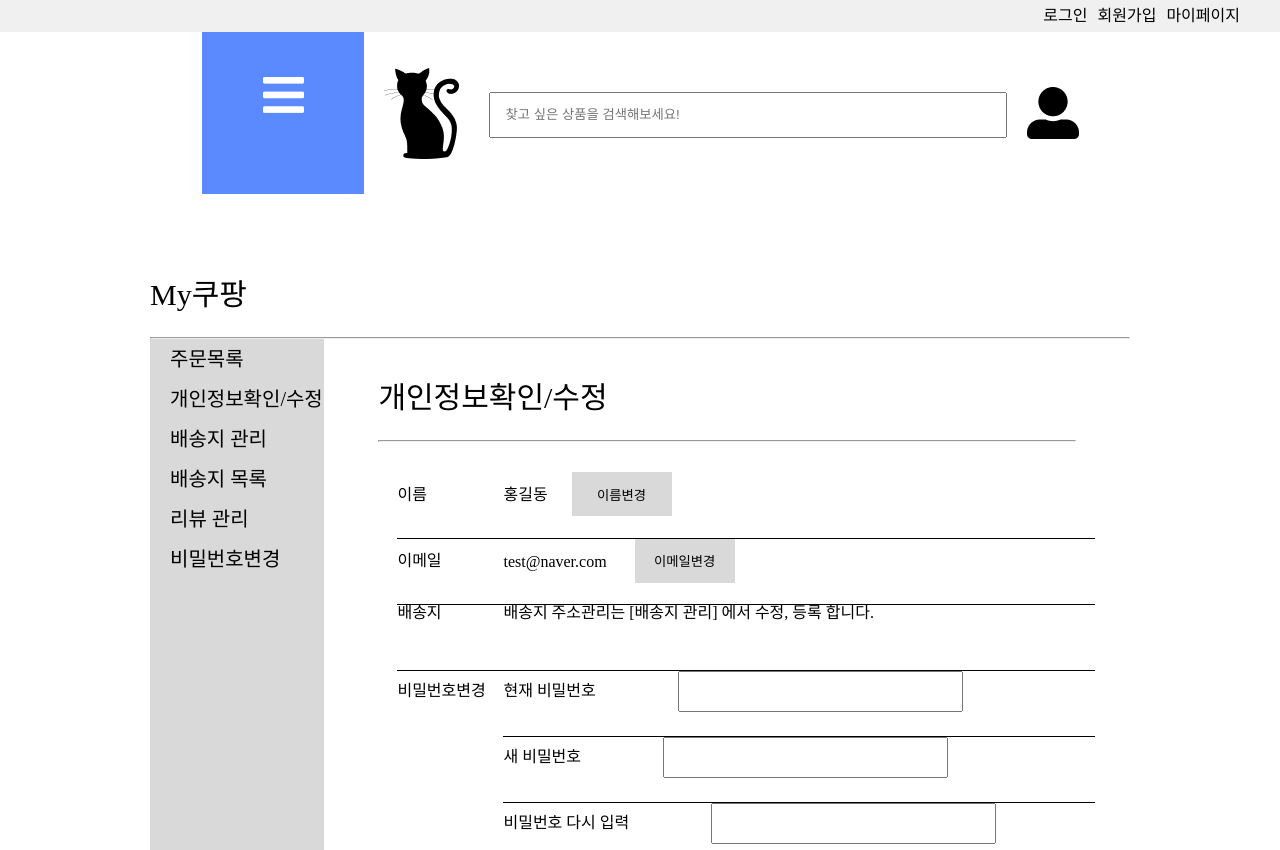
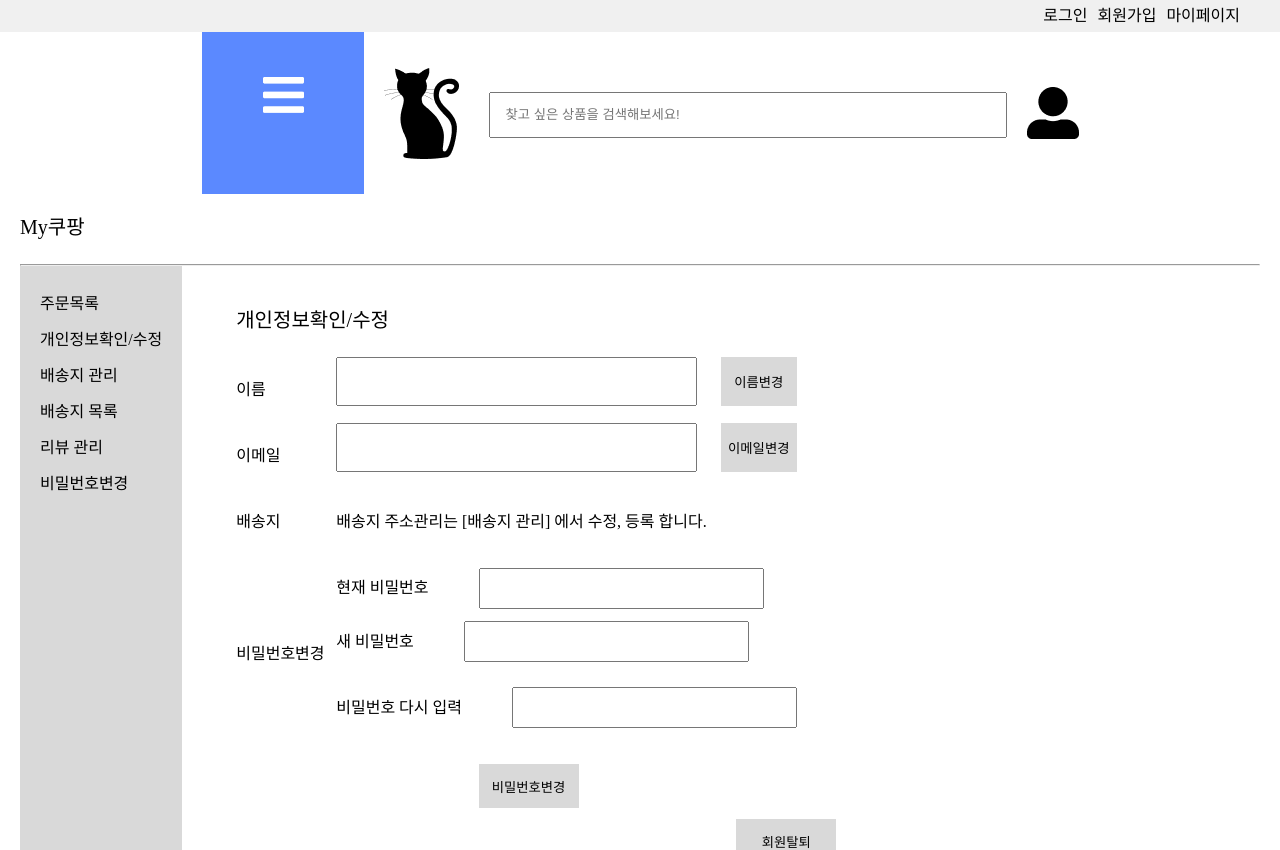
Before and after one commit to junior-pilot-project/product-sale-front, a React (Create React App) app: page /myPageMod in a window 1280 px wide. Shown: the top 850 px of the page. Built offline with nearby package versions, Linux system fonts and the light colour scheme.

Commit message:
feat. 마이페이지 개인정보확인/수정 기능추가

```diff
--- a/src/components/myPage/LeftTab.module.css
+++ b/src/components/myPage/LeftTab.module.css
@@ -1,19 +1,27 @@
 .borderBox {
   background-color: #d9d9d9;
-  width: 20%;
   height: 1286px;
+  white-space: nowrap;
 }
 
 .menuList {
   list-style: none;
   display: inline-block;
-  padding-left: 20px;
+  padding: 20px 20px 0;
+}
+
+.menuText {
+  font-size: 16px;
 }
 
 .menuList li a {
   text-decoration: none;
-  font-size: 20px;
+  font-size: 16px;
   margin: 10px 0;
+}
+
+a:hover {
+  color: #5b89ff;
 }
 
 li a:visited {
@@ -23,3 +31,14 @@ li a:visited {
 .textBlue {
   color: #5b89ff;
 }
+
+/* Mobile */
+@media (min-width: 365px) and (max-width: 767px) {
+  .menuList {
+    padding: 8px 0px 0 8px;
+  }
+
+  .menuList li a {
+    font-size: 12px;
+  }
+}
--- a/src/components/myPage/LeftTab.tsx
+++ b/src/components/myPage/LeftTab.tsx
@@ -10,7 +10,9 @@ const LeftTab = () => {
           <Link to={'/myPage'}>주문목록</Link>
         </li>
         <li className={`${styles.textBlue}`}>
-          <Link to={'/myPageMod'}>개인정보확인/수정</Link>
+          <Link className={`${styles.menuText}`} to={'/myPageMod'}>
+            개인정보확인/수정
+          </Link>
         </li>
         <li>
           <Link to={'/myPageLocation'}>배송지 관리</Link>
--- a/src/pages/DetailPage.module.css
+++ b/src/pages/DetailPage.module.css
@@ -48,12 +48,6 @@
   border: 1px solid black;
   color: black;
   margin: 0;
-  text-decoration: none;
-}
-
-label {
-  font-size: 20px;
-  color: black;
   text-decoration: none;
 }
 
--- a/src/pages/MyPage.module.css
+++ b/src/pages/MyPage.module.css
@@ -3,13 +3,16 @@ hr {
 }
 
 .myPage {
-  align-items: center;
-  margin: 83px 150px;
+  margin: 20px 20px;
 }
 
 .label {
-  font-size: 30px;
+  font-size: 20px;
   margin-bottom: 27px;
+}
+
+.contentRight {
+  margin: 44px 54px;
 }
 
 .menuList {
@@ -40,11 +43,6 @@ li a:visited {
   background-color: #d9d9d9;
   width: 235px;
   height: 1286px;
-}
-
-.contentRight {
-  margin: 44px 54px;
-  width: 80%;
 }
 
 .section2,
--- a/src/pages/MyPageLocation.tsx
+++ b/src/pages/MyPageLocation.tsx
@@ -29,11 +29,10 @@ const MyPageLocation = () => {
       <div className={`${styles.myPage}`}>
         <div className={`${styles.label}`}>My쿠팡</div>
         <hr></hr>
-        <div className={`${styles.content}`}>
+        <div className={`${styles.myPageContainer}`}>
           <LeftTab></LeftTab>
           <div className={`${styles.contentRight}`}>
-            <section className={`${styles.section1}`}>
-              <div className={`${styles.textBlue}`}>배송지 관리</div>
+            <div className={`${styles.label}`}>배송지 관리</div>
             <div className={`${styles.container}`}>
               <InputBoxArea
                 placeholder="경기도 부천시 금천로 334"
@@ -61,7 +60,6 @@ const MyPageLocation = () => {
                 </button>
               </div>
             </div>
-            </section>
           </div>
         </div>
       </div>
--- a/src/pages/MyPageLocationList.module.css
+++ b/src/pages/MyPageLocationList.module.css
@@ -1,10 +1,9 @@
 .myPage {
-  align-items: center;
-  margin: 83px 150px;
+  margin: 20px 20px;
 }
 
 .label {
-  font-size: 30px;
+  font-size: 20px;
   margin-bottom: 27px;
 }
 
--- a/src/pages/MyPageMod.module.css
+++ b/src/pages/MyPageMod.module.css
@@ -3,12 +3,11 @@ hr {
 }
 
 .myPage {
-  align-items: center;
-  margin: 83px 150px;
+  margin: 20px 20px;
 }
 
 .label {
-  font-size: 30px;
+  font-size: 20px;
   margin-bottom: 27px;
 }
 
@@ -16,32 +15,35 @@ hr {
   display: flex;
 }
 
-.content {
-  display: flex;
-}
-
 .contentRight {
   margin: 44px 54px;
-  width: 80%;
+  min-width: 600px;
 }
 
 .table {
   border-collapse: collapse;
-  margin: 30px 19px;
-  width: 100%;
 }
 
 .table > tr {
-  width: 100%;
   height: 66px;
 }
 
 .table > tr td {
-  border-bottom: 1px solid black;
+  vertical-align: middle;
 }
 
 .table > tr td:first-child {
-  /* width: 222px; */
+  width: 100px;
+}
+
+.tableInline {
+  display: flex;
+}
+
+.tableRowspan {
+  display: flex;
+  align-items: center;
+  gap: 50px;
 }
 
 .table button,
@@ -59,12 +61,12 @@ hr {
 .myPageInput {
   width: 285px;
   height: 41px;
-  margin-left: 82px;
 }
+
+.center {
+  text-align: center;
+}
+
 .peopleout {
   text-align: right;
 }
-
-.out {
-  text-align: center;
-}
--- a/src/pages/MyPageMod.tsx
+++ b/src/pages/MyPageMod.tsx
@@ -1,8 +1,49 @@
 import Header from 'components/layout/Header';
 import styles from './MyPageMod.module.css';
 import LeftTab from 'components/myPage/LeftTab';
+import { useEffect, useState } from 'react';
+import axiosInstance from 'utils/apiConfig';
 
 const MyPageMod = () => {
+  const [value, setValue] = useState({
+    userName: '',
+    userEmail: '',
+    userPassword: '',
+    newPassword: '',
+  });
+
+  const onChangeValue = (e) => {
+    setValue({
+      ...value,
+      [e.target.name]: e.target.value,
+    });
+  };
+
+  const checkPassword = () => {
+    console.log(value.userPassword);
+    if (value.userPassword !== value.newPassword) {
+      alert('비밀번호가 일치하지않습니다.');
+    }
+  };
+
+  const clickSaveValue = (type: string) => {
+    if (type === 'password') {
+      checkPassword();
+    }
+
+    axiosInstance.put('/api/user', value).then((res) => {
+      console.log('성공');
+    });
+  };
+
+  useEffect(() => {
+    setValue({
+      userName: '',
+      userEmail: '',
+      userPassword: '',
+      newPassword: '',
+    });
+  }, []);
   return (
     <div>
       <Header></Header>
@@ -12,54 +53,83 @@ const MyPageMod = () => {
         <div className={`${styles.myPageContainer}`}>
           <LeftTab></LeftTab>
           <div className={`${styles.contentRight}`}>
-            <section className={` ${styles.section1}`}>
             <div className={`${styles.label}`}>개인정보확인/수정</div>
-              <hr></hr>
             <table className={`${styles.table}`}>
               <tr>
                 <td>이름</td>
-                  <td>
-                    홍길동<button>이름변경</button>
+                <td className={`${styles.tableInline}`}>
+                  <input
+                    name="userName"
+                    type="text"
+                    onChange={onChangeValue}
+                  ></input>
+                  <button onClick={() => clickSaveValue('userName')}>
+                    이름변경
+                  </button>
                 </td>
               </tr>
               <tr>
                 <td>이메일</td>
-                  <td>
-                    test@naver.com <button>이메일변경</button>
+                <td className={`${styles.tableInline}`}>
+                  <input
+                    name="userEmail"
+                    type="text"
+                    onChange={onChangeValue}
+                  ></input>
+                  <button onClick={() => clickSaveValue('userEmail')}>
+                    이메일변경
+                  </button>
                 </td>
               </tr>
               <tr>
                 <td>배송지</td>
-                  <td>
-                    배송지 주소관리는 [배송지 관리] 에서 수정, 등록 합니다.
-                  </td>
+                <td>배송지 주소관리는 [배송지 관리] 에서 수정, 등록 합니다.</td>
               </tr>
               <tr>
                 <td rowspan={'3'}>비밀번호변경</td>
                 <td>
-                    현재 비밀번호
-                    <input className={`${styles.myPageInput}`}></input>
+                  <div className={`${styles.tableRowspan}`}>
+                    <label>현재 비밀번호</label>
+                    <input
+                      name="userPassword"
+                      type="password"
+                      className={`${styles.myPageInput}`}
+                      readOnly
+                    ></input>
+                  </div>
                 </td>
               </tr>
               <tr>
-                  <td>
-                    새 비밀번호
-                    <input className={`${styles.myPageInput}`}></input>
-                  </td>
+                <div className={`${styles.tableRowspan}`}>
+                  <label> 새 비밀번호</label>
+                  <input
+                    name="newPassword"
+                    type="password"
+                    onChange={onChangeValue}
+                    className={`${styles.myPageInput}`}
+                  ></input>
+                </div>
               </tr>
               <tr>
-                  <td>
-                    비밀번호 다시 입력
-                    <input className={`${styles.myPageInput}`}></input>
+                <div className={`${styles.tableRowspan}`}>
+                  <label> 비밀번호 다시 입력</label>
+                  <input
+                    type="password"
+                    onChange={onChangeValue}
+                    className={`${styles.myPageInput}`}
+                  ></input>
+                </div>
+              </tr>
+              <tr>
+                <td className={`${styles.center}`} colSpan={'3'}>
+                  <button onClick={() => clickSaveValue('password')}>
+                    비밀번호변경
+                  </button>
                 </td>
               </tr>
             </table>
             <div className={`${styles.peopleout}`}>
               <button>회원탈퇴</button>
-              </div>
-            </section>
-            <div className={`${styles.out}`}>
-              <button>나가기</button>
             </div>
           </div>
         </div>
--- a/src/pages/MyPagePassword.module.css
+++ b/src/pages/MyPagePassword.module.css
@@ -1,10 +1,9 @@
 .myPage {
-  align-items: center;
-  margin: 83px 150px;
+  margin: 20px 20px;
 }
 
 .label {
-  font-size: 30px;
+  font-size: 20px;
   margin-bottom: 27px;
 }
 
--- a/src/pages/ReviewPage.module.css
+++ b/src/pages/ReviewPage.module.css
@@ -1,11 +1,16 @@
 .myPage {
-  align-items: center;
-  margin: 83px 150px;
+  margin: 20px 20px;
 }
+
 .label {
-  font-size: 30px;
+  font-size: 20px;
   margin-bottom: 27px;
 }
+
+.myPageContainer {
+  display: flex;
+}
+
 .menuList {
   list-style: none;
   display: inline-block;
@@ -16,17 +21,11 @@
   display: flex;
 }
 
-.rightContainer {
-  width: 80%;
-}
-
-.section {
-  width: 100%;
-  padding: 27px 0 0 53px;
+.contentRight {
+  margin: 44px 54px;
 }
 
 .label {
-  color: #5b89ff;
   font-size: 20px;
 }
 
--- a/src/pages/ReviewPage.tsx
+++ b/src/pages/ReviewPage.tsx
@@ -9,9 +9,9 @@ const ReviewPage = () => {
       <div className={`${styles.myPage}`}>
         <div className={`${styles.label}`}>My쿠팡</div>
         <hr></hr>
-        <div className={`${styles.content}`}>
+        <div className={`${styles.myPageContainer}`}>
           <LeftTab></LeftTab>
-          <div className={`${styles.rightContainer}`}>
+          <div className={`${styles.contentRight}`}>
             <section className={`${styles.section}`}>
               <div className={`${styles.label}`}>리뷰 관리</div>
               <div className={`${styles.sectionInfo}`}>
```
Also changed, not shown: src/pages/MyPageLocation.module.css (+10 -14 lines). Lines whose indentation alone changed are shown as unchanged.
